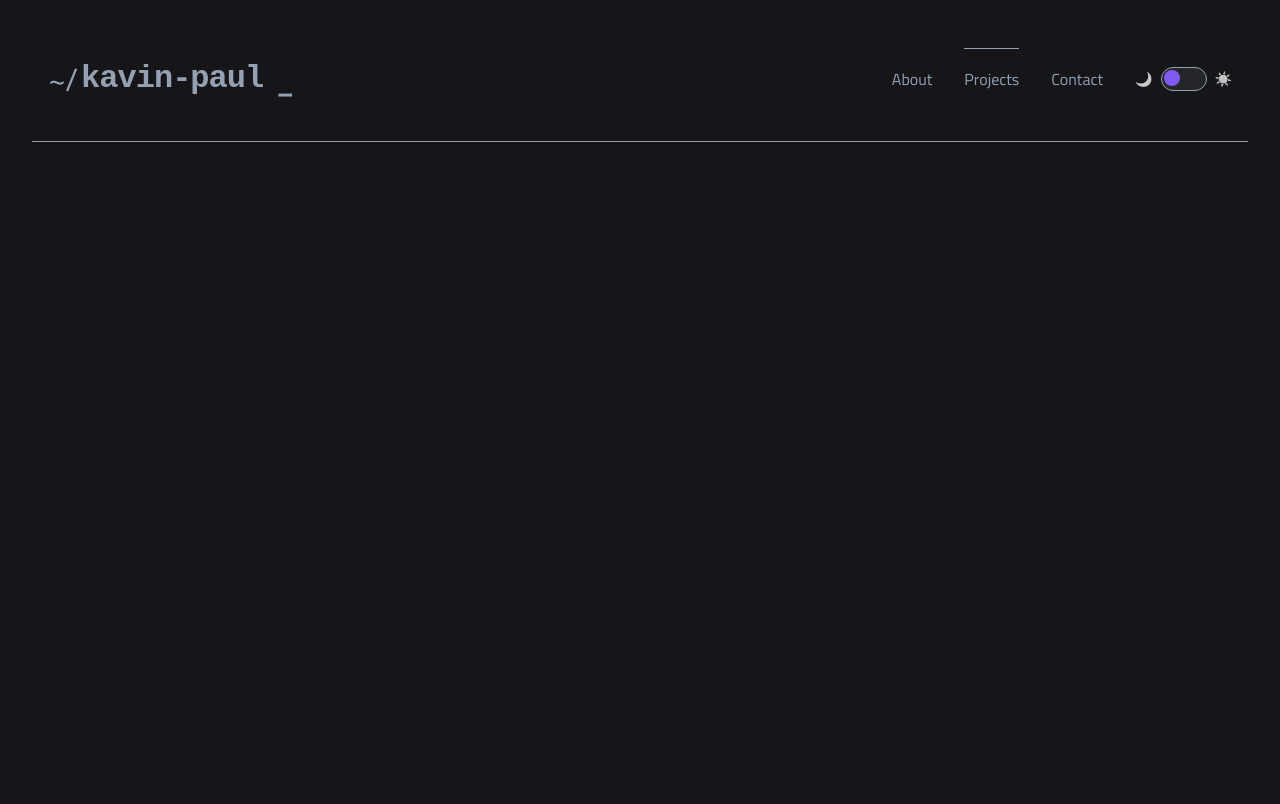
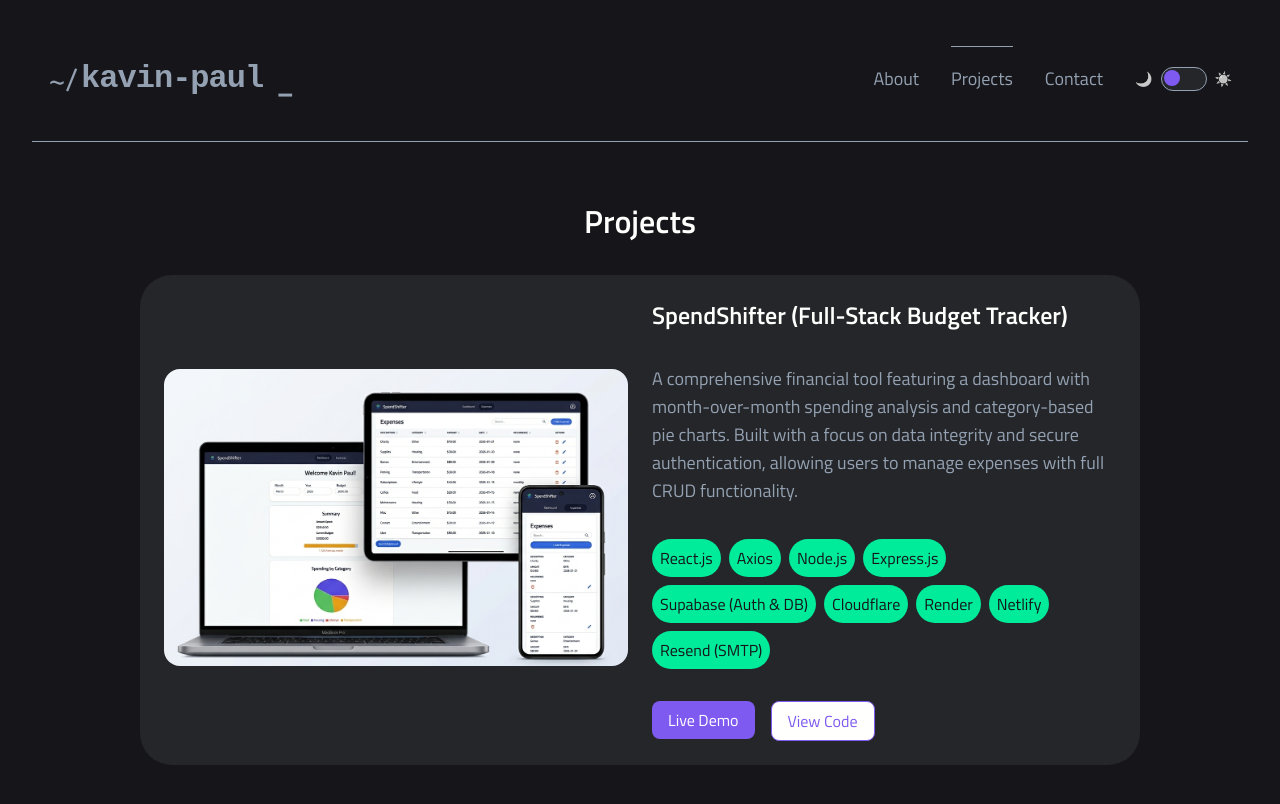
Before and after one commit to CodingKavin/MyPortfolio, a React (Vite) app: page /projects in a window 1280 px wide. Built offline with nearby package versions, Linux system fonts and the light colour scheme.

Commit message:
add projects page and styling

```diff
--- a/index.html
+++ b/index.html
@@ -4,7 +4,7 @@
     <meta charset="UTF-8" />
     <link rel="icon" type="image/svg+xml" href="/vite.svg" />
     <meta name="viewport" content="width=device-width, initial-scale=1.0" />
-    <title>myportfolio</title>
+    <title>Kavin Paul</title>
   </head>
   <body>
     <div id="root"></div>
--- a/src/components/Typography/Typography.scss
+++ b/src/components/Typography/Typography.scss
@@ -40,26 +40,26 @@
   }
 
   &--p1 {
-        font-size: pxToRem(15);
+    font-size: pxToRem(17);
     line-height: pxToRem(26);
     @include tablet {
-            font-size: pxToRem(16);
+      font-size: pxToRem(18);
       line-height: pxToRem(28);
     }
   }
 
   &--p2 {
-        font-size: pxToRem(13);
+    font-size: pxToRem(15);
     line-height: pxToRem(20);
     @include tablet {
-            font-size: pxToRem(14);
+      font-size: pxToRem(16);
       line-height: pxToRem(22);
     }
   }
 
   &--p3 {
-        font-size: pxToRem(11);
-        line-height: pxToRem(16);
+    font-size: pxToRem(13);
+    line-height: pxToRem(14);
     @include tablet {
       font-size: pxToRem(12);
       line-height: pxToRem(18);
--- a/src/pages/ProjectsPage/ProjectsPage.jsx
+++ b/src/pages/ProjectsPage/ProjectsPage.jsx
@@ -1,7 +1,89 @@
+import ProjectImg from "../../assets/Images/SpendShifter_devices.png";
+import Typography from "../../components/Typography/Typography";
+import Button from "../../components/Button/Button";
+import Tags from "../../components/Tags/Tags";
 import "./ProjectsPage.scss";
 
 const ProjectsPage = () => {
-  return <></>;
+  const projects = [
+    {
+      title: "SpendShifter (Full-Stack Budget Tracker)",
+      description:
+        "A comprehensive financial tool featuring a dashboard with month-over-month spending analysis and category-based pie charts. Built with a focus on data integrity and secure authentication, allowing users to manage expenses with full CRUD functionality.",
+      techStack: [
+        "React.js",
+        "Axios",
+        "Node.js",
+        "Express.js",
+        "Supabase (Auth & DB)",
+        "Cloudflare",
+        "Render",
+        "Netlify",
+        "Resend (SMTP)",
+      ],
+      liveLink: "https://spendshifter.com",
+      codeLink: "https://github.com/CodingKavin/SpendShifter-client.git",
+    },
+  ];
+
+  return (
+    <section className="projects">
+      <Typography variant="h1" className="projects__header">
+        Projects
+      </Typography>
+      <div className="projects__container">
+        {projects.map((project) => (
+          <div key={project.title} className="project-card">
+            <div className="project-card__image-container">
+              <img
+                src={ProjectImg}
+                alt={project.title}
+                className="project-card__img"
+              />
+            </div>
+            <div className="project-card__content">
+              <Typography variant="h2" className="project-card__title">
+                {project.title}
+              </Typography>
+              <Typography variant="p1" className="project-card__description">
+                {project.description}
+              </Typography>
+              <div className="project-card__tags">
+                {project.techStack.map((tech) => (
+                  <Tags key={tech} text={tech} />
+                ))}
+              </div>
+              <div className="project-card__btn-container">
+                <div className="project-card__btn-container">
+                  <a
+                    href={project.liveLink}
+                    target="_blank"
+                    rel="noreferrer"
+                    className="project-card__external-link"
+                  >
+                    <Button variant="primary" className="project-card__btn">
+                      <Typography variant="p2">Live Demo</Typography>
+                    </Button>
+                  </a>
+
+                  <a
+                    href={project.codeLink}
+                    target="_blank"
+                    rel="noreferrer"
+                    className="project-card__external-link"
+                  >
+                    <Button variant="secondary" className="project-card__btn">
+                      <Typography variant="p2">View Code</Typography>
+                    </Button>
+                  </a>
+                </div>
+              </div>
+            </div>
+          </div>
+        ))}
+      </div>
+    </section>
+  );
 };
 
 export default ProjectsPage;
--- a/src/pages/ProjectsPage/ProjectsPage.scss
+++ b/src/pages/ProjectsPage/ProjectsPage.scss
@@ -0,0 +1,101 @@
+@use "../../styles/variables" as *;
+@use "../../styles/functions" as *;
+@use "../../styles/mixins" as *;
+
+.projects {
+  display: flex;
+  flex-direction: column;
+  justify-content: center;
+  align-items: center;
+
+  @include tablet {
+    margin: pxToRem(16) pxToRem(32);
+    padding: pxToRem(16) pxToRem(16);
+  }
+
+  &__header {
+    color: $color-text-primary;
+    text-align: center;
+  }
+
+  &__container {
+    display: flex;
+    flex-direction: column;
+    gap: pxToRem(32);
+    margin: pxToRem(8) pxToRem(16);
+    max-width: pxToRem(1000);
+    width: 100%;
+  }
+}
+
+.project-card {
+  background-color: $color-background-light;
+  border-radius: pxToRem(32);
+  display: flex;
+  flex-direction: column;
+  padding: pxToRem(24);
+  gap: pxToRem(24);
+  transition:
+    transform 0.3s ease,
+    box-shadow 0.3s ease;
+
+  &:hover {
+    transform: translateY(-5px);
+    box-shadow: 0 8px 24px rgba(0, 0, 0, 0.3);
+  }
+
+  @include tablet {
+    flex-direction: row;
+    align-items: center;
+  }
+
+  &__image-container {
+    flex: 1;
+    width: 100%;
+  }
+
+  &__img {
+    width: 100%;
+    height: auto;
+    border-radius: pxToRem(16);
+    object-fit: cover;
+  }
+
+  &__content {
+    flex: 1;
+    display: flex;
+    flex-direction: column;
+    gap: pxToRem(16);
+  }
+
+  &__title {
+    color: $color-text-primary;
+    margin: 0;
+  }
+
+  &__description {
+    color: $color-text-secondary;
+  }
+
+  &__tags {
+    display: flex;
+    flex-wrap: wrap;
+    gap: pxToRem(8);
+  }
+
+  &__btn-container {
+    display: flex;
+    gap: pxToRem(16);
+    margin-top: pxToRem(8);
+  }
+
+  &__external-link {
+    text-decoration: none;
+  }
+
+  &__btn {
+    .typography--p2 {
+      margin: 0;
+    }
+  }
+}
```
Also changed, not shown: src/assets/Images/SpendShifter_devices.png (added). Lines whose indentation alone changed are shown as unchanged.
